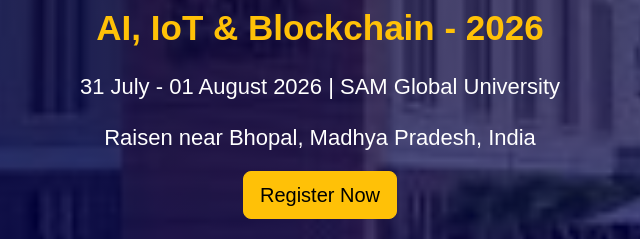
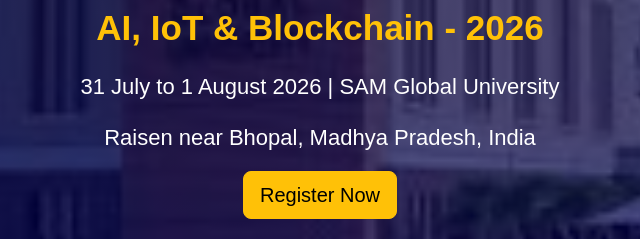
Before and after one commit to rajniavi/conference-website, a plain HTML site: page index.html in a window 1280 px wide. Shown: the part 441-680 px from the top of the page, 320-960 px from the left. Drawn offline with nearby package versions, Linux system fonts and the light colour scheme; files whose address does not match are found by name.

Commit message:
Update index.html

```diff
--- a/index.html
+++ b/index.html
@@ -20,7 +20,7 @@
         <img src="first.jpg" class="hero-logo mb-3">
         <h1 class="fw-bold">International Conference on Emerging Technologies</h1>
         <h2>AI, IoT & Blockchain - 2026</h2>
-        <p>31 July - 01 August 2026 | SAM Global University</p>
+        <p>31 July to 1 August 2026 | SAM Global University</p>
         <p>Raisen near Bhopal, Madhya Pradesh, India</p>
 
         <a href="https://docs.google.com/forms/d/e/1FAIpQLSd4NNfNm_kFH9dY_rS5-lN5ajcw5La3g-0_NkJhW9j48w35ag/viewform?usp=publish-editor"
```
